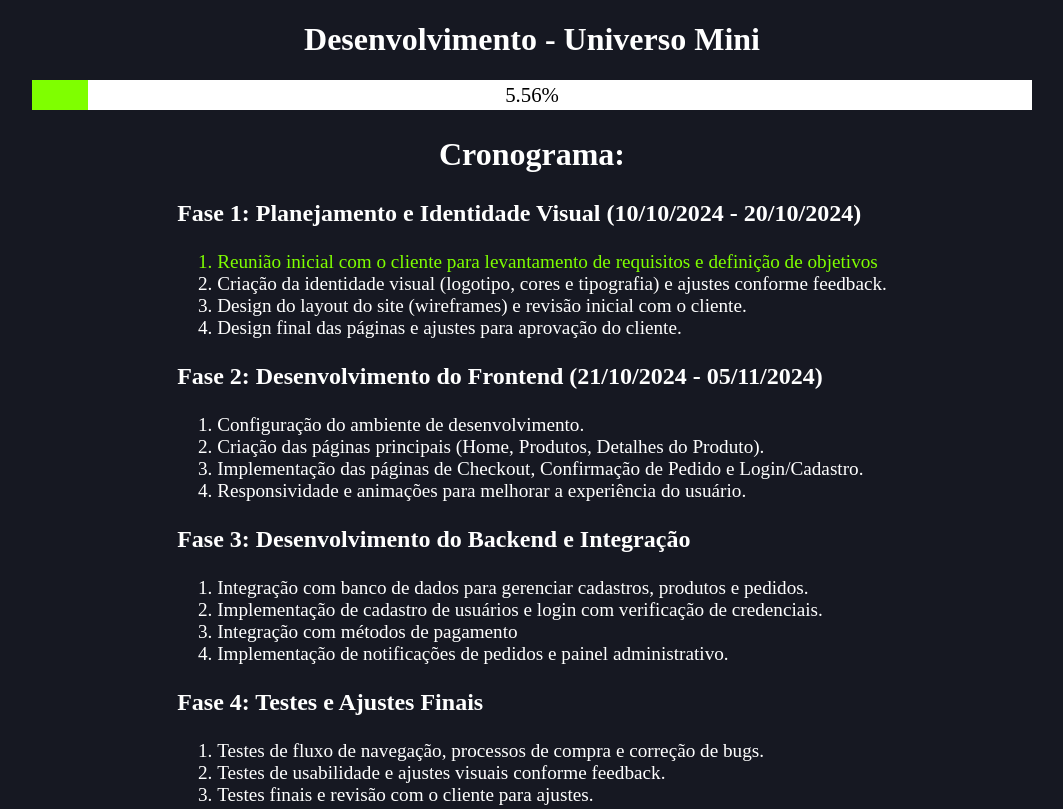
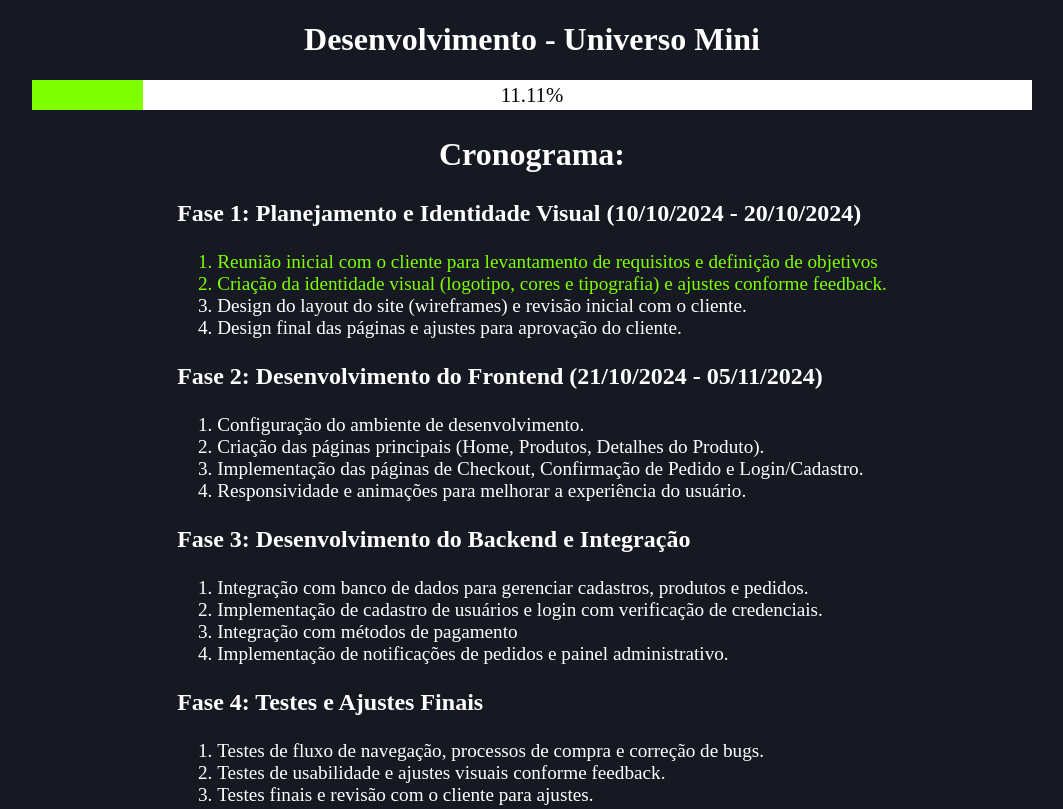
Before and after one commit to Asafe-de-Sousa/Desenvolvimento-Universo-Mini, a plain HTML site: page index.html in a window 1280 px wide. Shown: the top 809 px of the page, without its empty margins (108-1171 px from the left). Drawn offline with Linux system fonts and the light colour scheme.

Commit message:
visual identity concluded

```diff
--- a/index.html
+++ b/index.html
@@ -11,7 +11,7 @@
     <h1>Desenvolvimento - Universo Mini</h1>
     <div class="bar">
         <div class="colored-bar"></div>
-        <p>5.56%</p>
+        <p>11.11%</p>
     </div>
 
     <section>
@@ -23,7 +23,7 @@
                     Reunião inicial com o cliente para levantamento de requisitos e
                     definição de objetivos
                 </li>
-                <li>
+                <li class="concluded">
                     Criação da identidade visual (logotipo, cores e tipografia) e ajustes
                     conforme feedback.
                 </li>
--- a/style.css
+++ b/style.css
@@ -33,7 +33,7 @@ li {
 .colored-bar {
     background-color: chartreuse;
     height: 100%;
-    width: 5.56%;
+    width: 11.11%;
 }
 .bar p {
     position: absolute;
```
